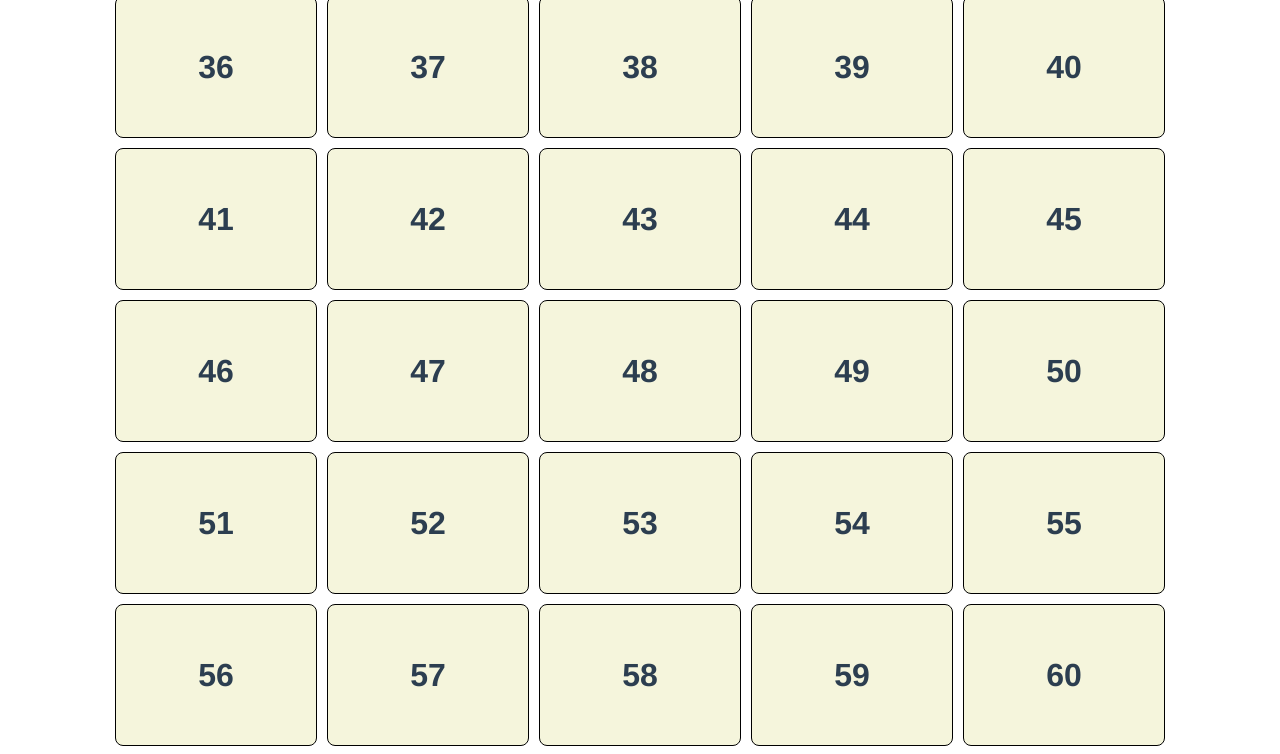
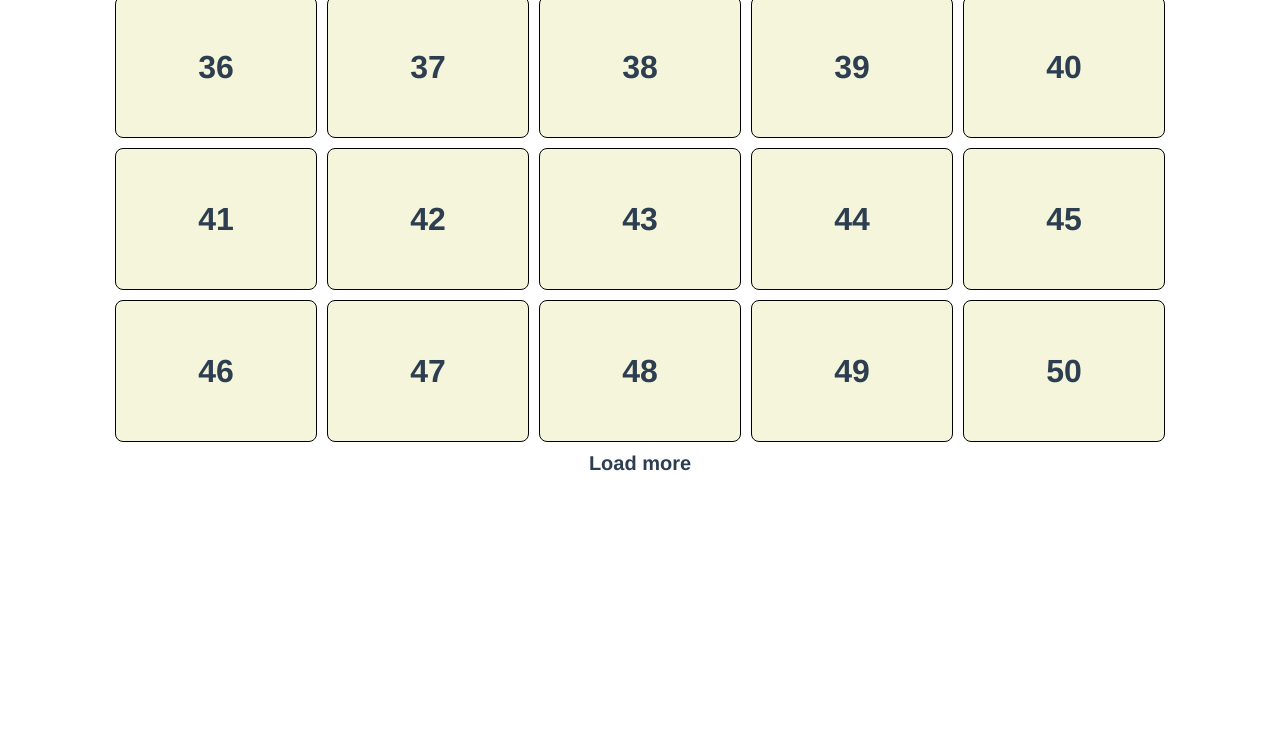
Before and after one commit to so2turk/infinite-scroll, a Vue app: page /numbers in a window 1280 px wide. Shown: the part 1170-1924 px from the top of the page. After the commit the page ends 1653 px from the top, so only its background shows below. Built offline with nearby package versions, Linux system fonts and the light colour scheme; the HTML template or start-up script is replaced by a standard one.

Commit message:
Refactor numbers component

```diff
--- a/src/views/numbers.vue
+++ b/src/views/numbers.vue
@@ -16,7 +16,7 @@ export default {
   methods: {
     handleScroll() {
       window.onscroll = () => {
-        if (window.innerHeight + document.documentElement.scrollTop === document.documentElement.offsetHeight) {
+        if (window.innerHeight + document.documentElement.scrollTop + 0.5 === document.documentElement.offsetHeight) {
           this.loadMore()
           this.more = true
         }
@@ -34,9 +34,11 @@ export default {
 </script>
 
 <template>
-  <div id="numbers">
-    <div id="number" v-for="n in numbers" :key="n">
-      {{ n }}
+  <div>
+    <div id="numbers">
+      <div id="number" v-for="n in numbers" :key="n">
+        {{ n }}
+      </div>
     </div>
     <div id="loadMore" v-if="{ more }">Load more</div>
   </div>
```
